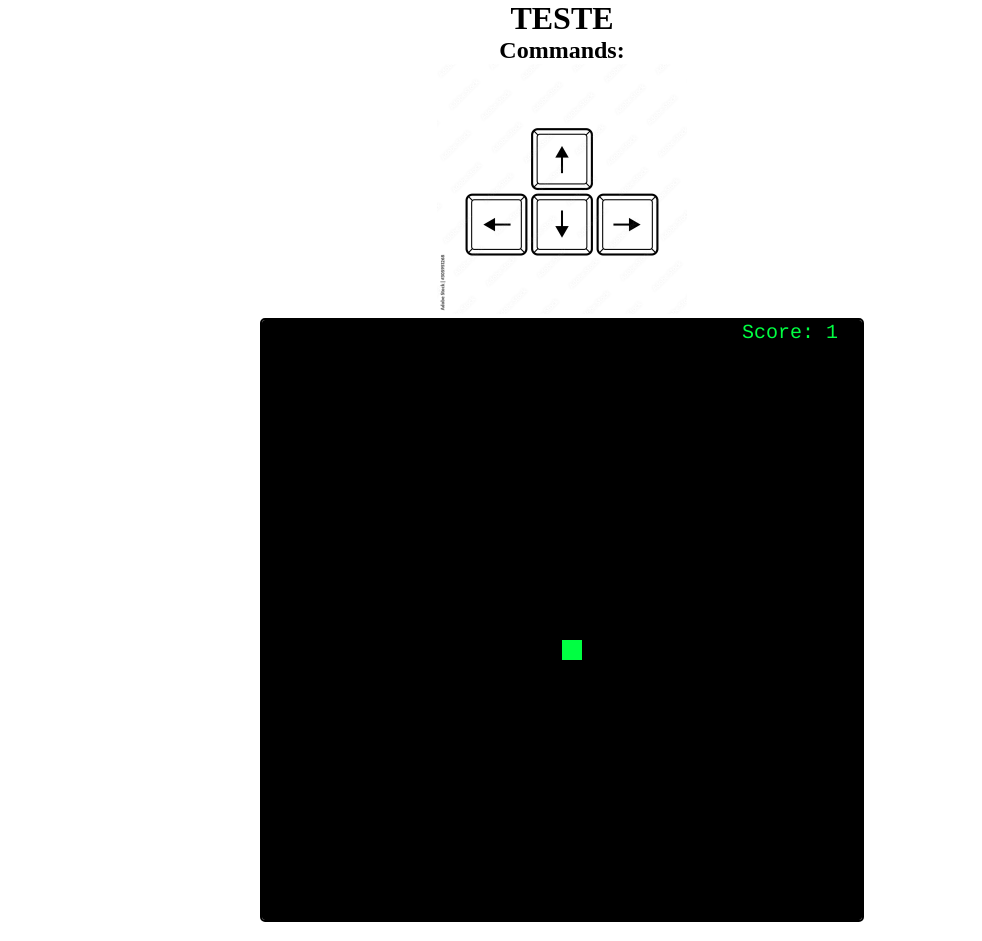
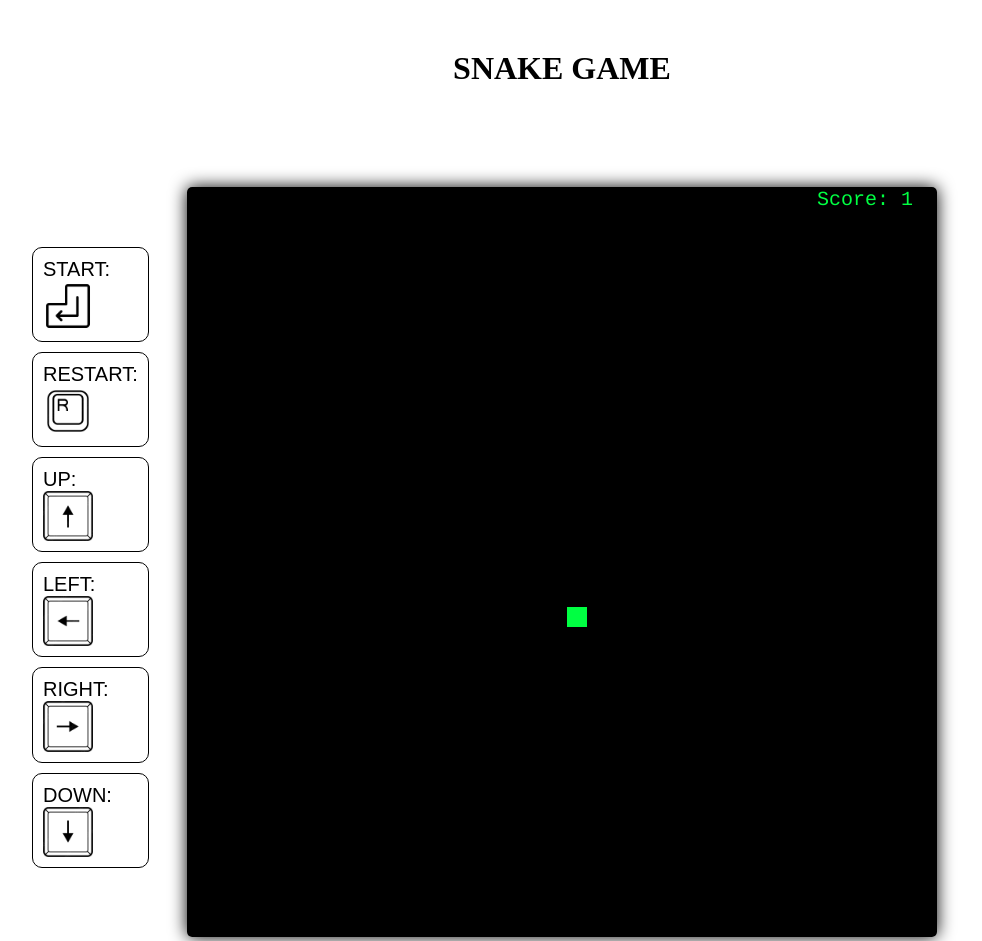
Before and after one commit to mactavishkkk/snake-game, a plain HTML site: page index.html in a window 1280 px wide. Shown: the whole page, without its empty margins (78-1060 px from the left). Drawn offline with Linux system fonts and the light colour scheme.

Commit message:
update game

```diff
--- a/index.html
+++ b/index.html
@@ -6,17 +6,47 @@
     <meta http-equiv="X-UA-Compatible" content="IE=edge">
     <meta name="viewport" content="width=device-width, initial-scale=1.0">
     <link rel="stylesheet" href="style.css">
+    <link rel="shortcut icon" href="./img/snake-con.png" type="image/x-icon" />
     <title>Snake Game</title>
 </head>
 
 <body>
 
-    <h1 class="title">TESTE</h1>
-    <h2 class="title">Commands:</h2>
-    <center><img class="img" src="./img/1000_F_305951268_Fz8eLZQwldKrolefBmFPEUK3t51LXLyc.jpg" alt=""></center>
-    <center><canvas class="display" id="canvas" width="600" height="600"></canvas></center>
+    <div class="container">
+        <h1 class="title">SNAKE GAME</h1>
+
+        <div class="container-cards">
+            <div class="card">
+                <p>START: <img class="img" src="./img/enter-key.png" alt="enter-key.png"></p>
+
+            </div>
+            <div class="card">
+                <p>RESTART: <img class="img" src="./img/r-img.png" alt="r-img.png"></p>
+
+            </div>
+            <div class="card">
+                <p>UP: <img class="img" src="./img/up-key-img.png" alt="up-key-img.png"></p>
+
+            </div>
+            <div class="card">
+                <p>LEFT: <img class="img" src="./img/left-key-img.png" alt="left-key-img.png"></p>
+
+            </div>
+            <div class="card">
+                <p>RIGHT: <img class="img" src="./img/rigth-key-img.png" alt="rigth-key-img.png"></p>
+
+            </div>
+            <div class="card">
+                <p>DOWN: <img class="img" src="./img/down-key-img.png" alt="down-key-img.png"></p>
+
+            </div>
+        </div>
+
+        <center><canvas class="display" id="canvas" width="750" height="750"></canvas></center>
+    </div>
 
     <script src="./script.js"></script>
+
 </body>
 
 </html>
--- a/script.js
+++ b/script.js
@@ -97,7 +97,7 @@ function checkHitWall() {
     } else if (headTail.x == canvas.width) {
         headTail.x = 0
     } else if (headTail.y == - snake.size) {
-        headTail.y= canvas.height - snake.size
+        headTail.y = canvas.height - snake.size
     } else if (headTail.y == - canvas.height) {
         headTail.y = 0
     }
@@ -145,3 +145,13 @@ window.addEventListener('keydown', (event) => {
         }
     }, 1)
 })
+
+const reload = (event) => {
+    const key = event.key;
+
+    if (key === 'r') {
+        location.reload();
+    }
+}
+
+document.addEventListener('keydown', reload);
--- a/style.css
+++ b/style.css
@@ -1,18 +1,55 @@
-*{
+* {
     margin: 0;
     padding: 0;
 }
 
-.title{
+.title {
+    margin-top: 50px;
     text-align: center;
 }
 
-.display{
-    border: 2px solid black;
-    border-radius: 5px;
+.container-cards {
+    margin-left: 100px;
+    margin-top: 150px;
+    position: absolute;
+    padding: 10px;
+    display: flex;
+    flex-direction: column;
+    gap: 10px;
 }
 
-.img{
-    width: 250px;
-    text-align: center;
+.card {
+    font-size: 20px;
+    font-family: sans-serif;
+    border: 1px solid black;
+    padding: 10px;
+    border-radius: 10px;
 }
+
+.img {
+    width: 50px;
+    display: flex;
+    align-items: center;
+}
+
+.display {
+    margin-top: 100px;
+    border-radius: 5px;
+    box-shadow: 0 0 17px black;
+}
+
+@media (max-width: 1250px) {
+    .container-cards {
+        position: relative;
+        margin-top: 70px;
+
+        display: grid;
+        grid-template-columns: 1fr 1fr 1fr 1fr 1fr 1fr 1fr;
+        align-items: center;
+        flex: auto;
+    }
+
+    .display {
+        margin-bottom: 50px;
+    }
+}
```
Also changed, not shown: img/1000_F_305951268_Fz8eLZQwldKrolefBmFPEUK3t51LXLyc.jpg (deleted), img/down-key-img.png (added), img/enter-key.png (added), img/left-key-img.png (added), img/r-img.png (added), img/readme-img1.png, img/readme-img2.png, img/readme-img3.png (deleted), img/rigth-key-img.png (added), img/snake-con.png (added), img/up-key-img.png (added), 1 other file.
